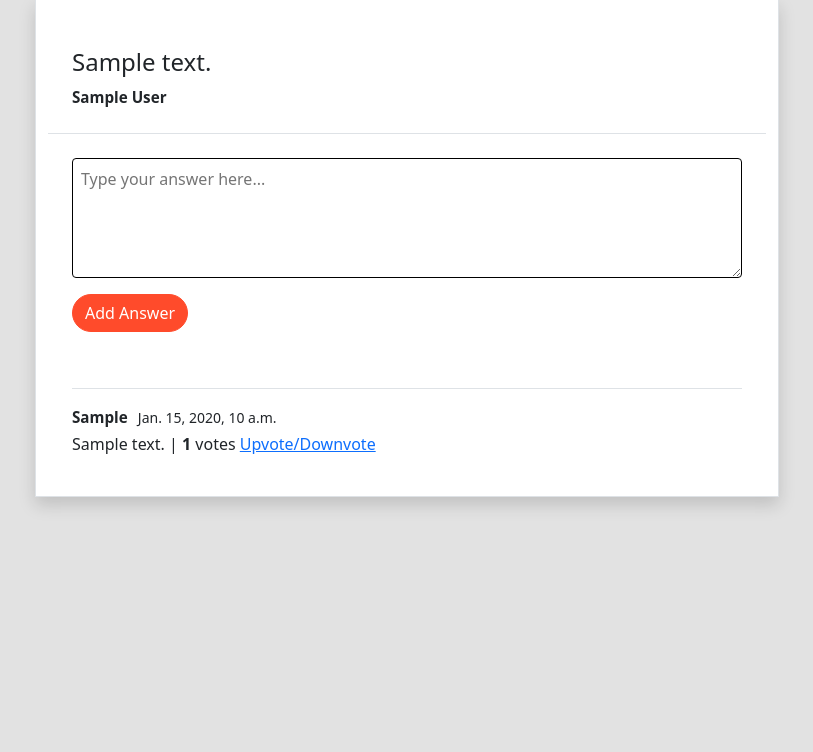
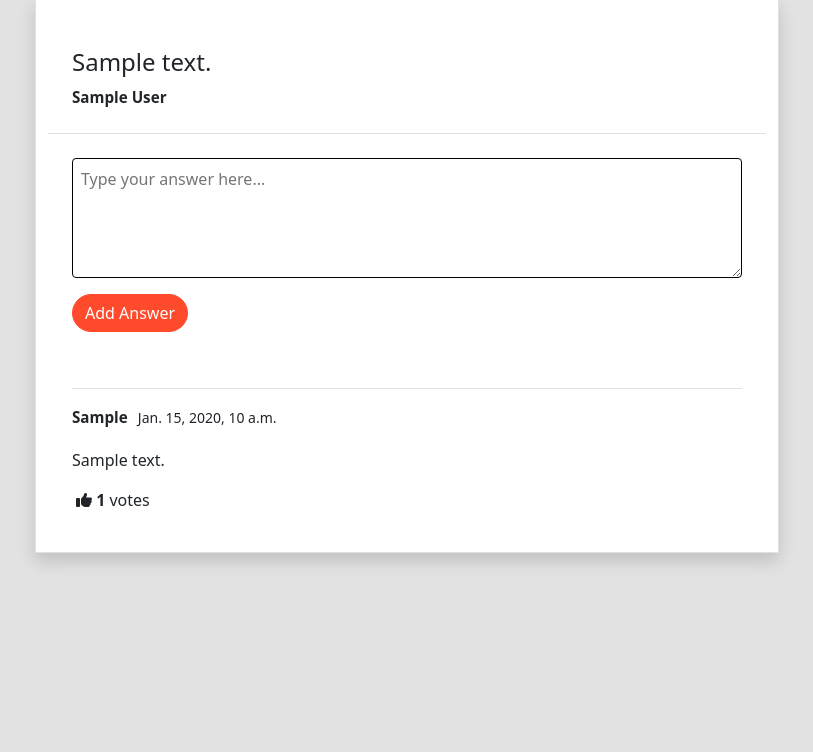
Before and after one commit to roshanrajeev/dbms-mini-project, a Django app: page /questions/1/ in a window 1280 px wide. Shown: the part 97-849 px from the top of the page, without its empty margins (233-1046 px from the left). Run offline with Django 4.2, Linux system fonts and the light colour scheme; a user stored in the database is signed in; tables that the repository leaves empty hold one stand-in row (values such as "Sample post"); some libraries are stand-ins or nearby versions.

Commit message:
upvote icon added

```diff
--- a/templates/home.html
+++ b/templates/home.html
@@ -9,7 +9,7 @@
 {% block content %}
 {% include 'includes/header.html' %}
 
-<div class="container" style="margin-top: 6em;">
+<div class="container" style="margin-top: 6.4em;">
     <!-- <div class="ask-question">
         <form action="{% url 'add_question' %}" method="post">
             {% csrf_token %} {{form}} <button type="submit">Add Question</button>
--- a/templates/question.html
+++ b/templates/question.html
@@ -4,6 +4,10 @@
 
 {% block styles %}
 <link rel="stylesheet" href="{% static 'css/style.css' %}">
+{% endblock %}
+
+{% block scripts %}
+<script src="https://kit.fontawesome.com/bc39f131f9.js" crossorigin="anonymous"></script>
 {% endblock %}
 
 {% block content %}
@@ -36,8 +40,13 @@
                     <a href="{% url 'profile' id=answer.user.id %}" class="text-decoration-none text-dark" style="font-size: .95em; font-weight:650; width:100%">{{answer.user.first_name}}</a>
                     <span style="margin-left: 6px; font-size: 14px;">{{answer.created_at}}</span>
                 </div>
-                <div>
-                    <p style="white-space: break-spaces;">{{answer.text}} | <b>{{ answer.upvote_count }}</b> votes <a href="{% url 'vote' id=answer.id %}">Upvote/Downvote</a></p>
+                <div class="pt-3">
+                    <p style="white-space: break-spaces;">{{answer.text}}</p>
+                    <div class="upvote ps-1">
+                        <a href="{% url 'vote' id=answer.id %}" class="text-dark"><i class="fas fa-thumbs-up"></i></a>
+                        <b>{{ answer.upvote_count }}</b> votes
+                        <!-- <svg width="24" height="24" viewBox="0 0 24 24" xmlns="http://www.w3.org/2000/svg"><path d="M12 4 3 15h6v5h6v-5h6z" class="icon_svg-stroke icon_svg-fill" stroke-width="1.5" stroke="#666" fill="none" stroke-linejoin="round"></path></svg> -->
+                    </div>
                     <p>
                         {% if answer.user.type == 'TEACHER'%}
                         <span>F</span>&nbsp;&nbsp;
```
